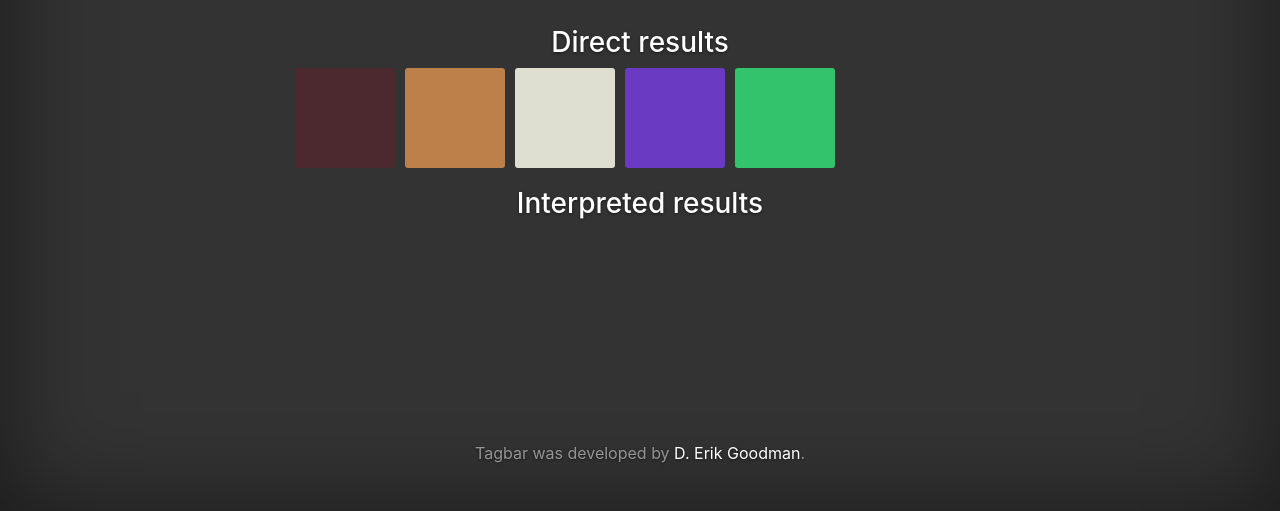
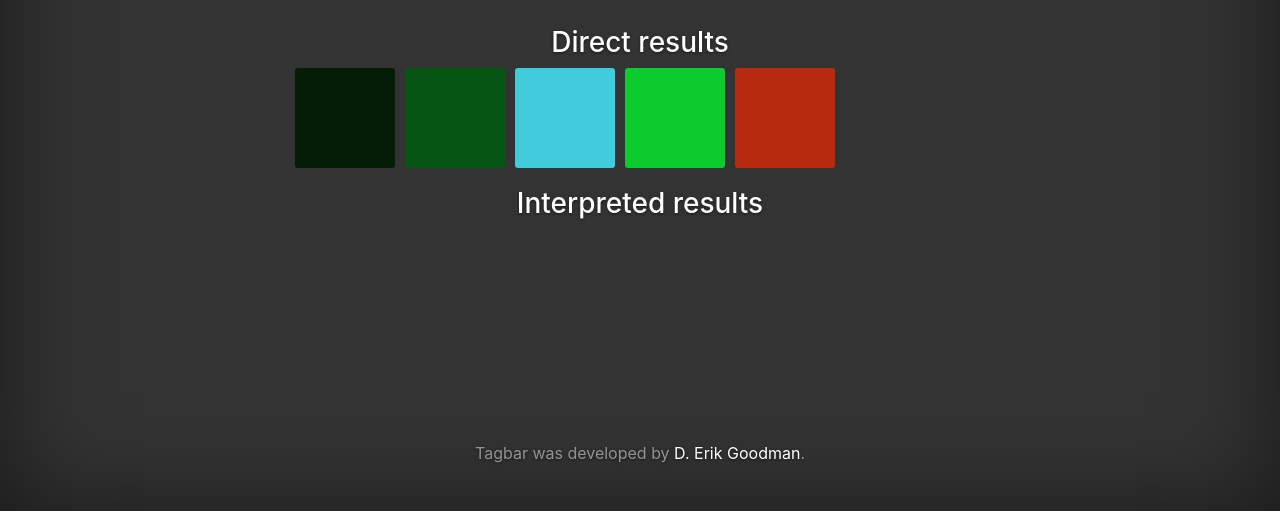
Before and after one commit to DEGoodman/tagbar, a Flask app: page /results in a window 1280 px wide. Shown: the part 289-800 px from the top of the page. Run offline with Flask 2, Linux system fonts and the light colour scheme; parts of the project's set-up code (start-up, migrations or seed data) failed here and were passed over; some libraries are stand-ins or nearby versions.

Commit message:
some changes I guess?

```diff
--- a/app/get_ig_photos.py
+++ b/app/get_ig_photos.py
@@ -24,7 +24,7 @@ class Setup:
         pprint("looking for \'%s\'..." % self.tag_name)
         # return last photo of tag
         # this is because the colors turn out better if only one image is used
-        self.recent = self.api.tag_recent_media(2, 1000000000, self.tag_name)
+        self.recent = self.api.tag_recent_media(1, 1000000000, self.tag_name)
         # recent[0] is list of returned media
         for media in self.recent[0]:
             self.keep(media.images['standard_resolution'].url)
--- a/app/static/css/colors.css
+++ b/app/static/css/colors.css
@@ -11,21 +11,21 @@
 	height: 100px;
 }
 #a {
-	background-color: rgb(75, 41, 46);
+	background-color: rgb(5, 28, 6);
 }
 
 #b {
-	background-color: rgb(189, 128, 75);
+	background-color: rgb(7, 85, 18);
 }
 
 #c {
-	background-color: rgb(223, 223, 209);
+	background-color: rgb(64, 204, 221);
 }
 
 #d {
-	background-color: rgb(106, 58, 195);
+	background-color: rgb(11, 203, 47);
 }
 
 #e {
-	background-color: rgb(50, 195, 108);
+	background-color: rgb(182, 43, 16);
 }
```
